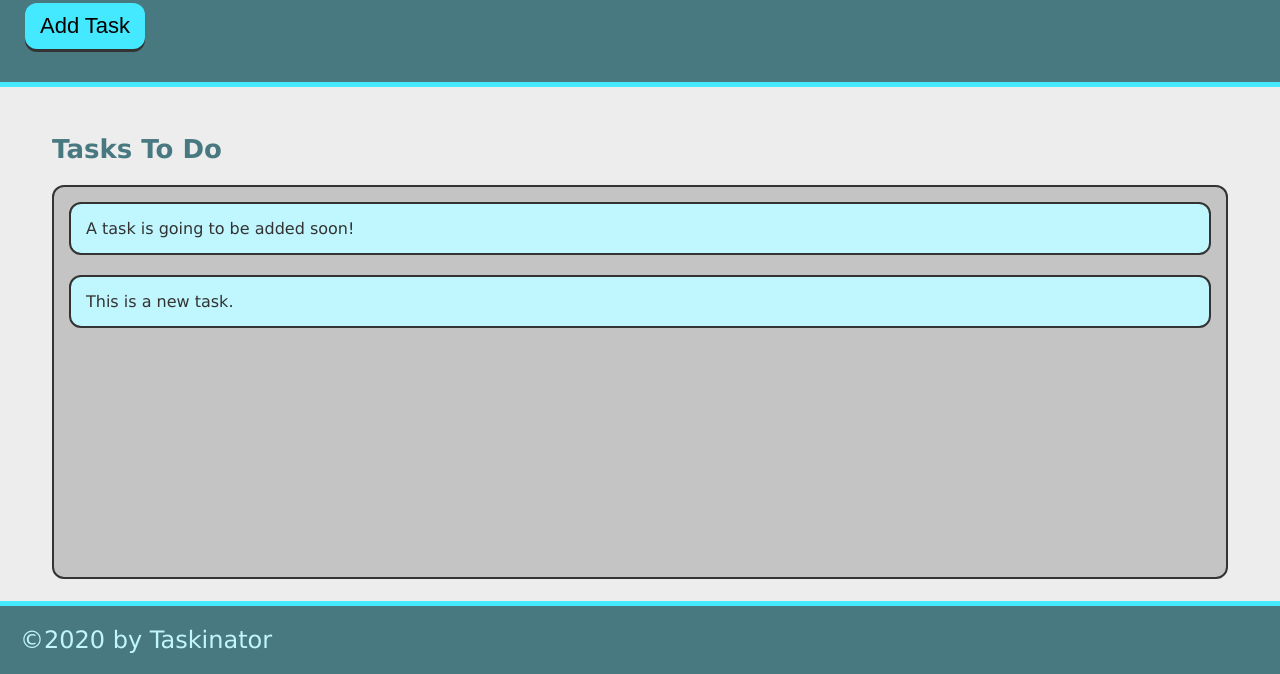
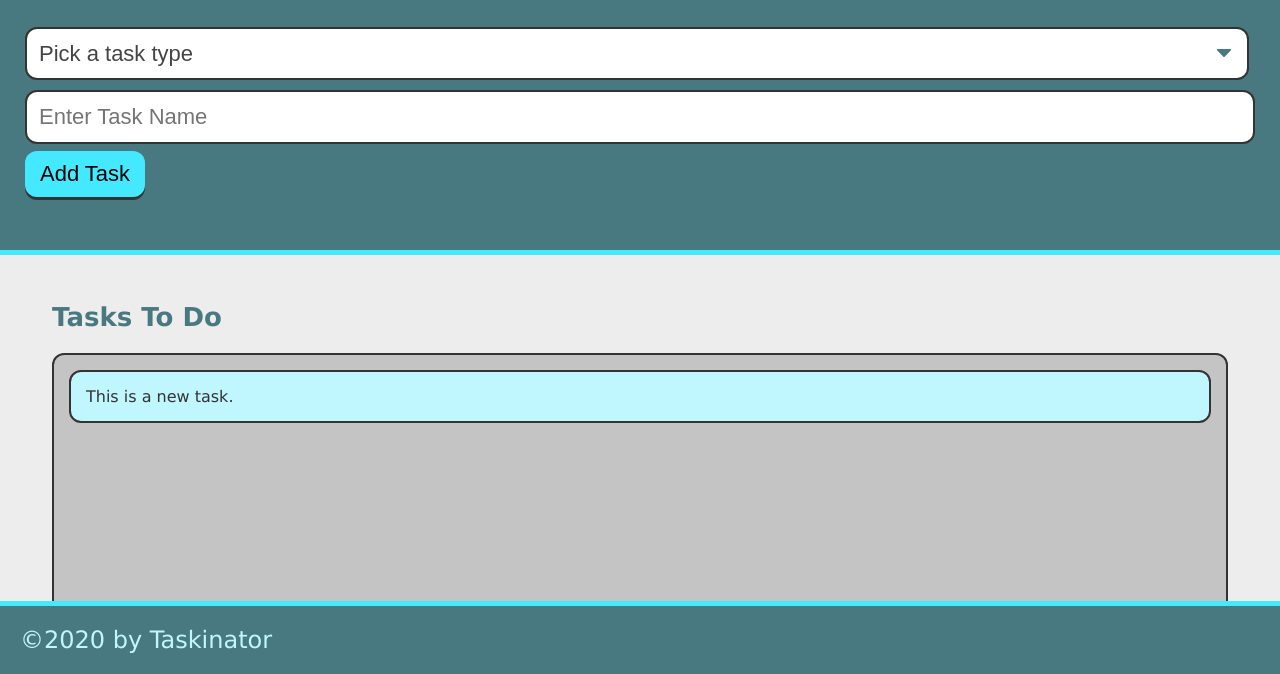
Before and after one commit to khuggins1/taskinator, a plain HTML site: page index.html in a window 1280 px wide. Shown: the part 126-800 px from the top of the page. Drawn offline with Linux system fonts and the light colour scheme.

Commit message:
task working

```diff
--- a/Javascript/script.js
+++ b/Javascript/script.js
@@ -1,15 +1,19 @@
-var buttonEl = document.querySelector("#save-task");
+var formEl = document.querySelector("#task-form");
+
 var tasksToDoEl = document.querySelector("#tasks-to-do");
 
-buttonEl.addEventListener("click", createTaskHandler); {
-  var listItemEl = document.createElement("li");
-  listItemEl.className = "task-item";
-  listItemEl.textContent = "This is a new task.";
-  tasksToDoEl.appendChild(listItemEl);
-};
-var createTaskHandler = function() {
+  var createTaskHandler = function(event) {
+
+    event.preventDefault();
+
     var listItemEl = document.createElement("li");
     listItemEl.className = "task-item";
     listItemEl.textContent = "This is a new task.";
     tasksToDoEl.appendChild(listItemEl);
-  }
+  };
+  formEl.addEventListener("submit", createTaskHandler);; {
+    var listItemEl = document.createElement("li");
+    listItemEl.className = "task-item";
+    listItemEl.textContent = "This is a new task.";
+    tasksToDoEl.appendChild(listItemEl);
+  };
--- a/index.html
+++ b/index.html
@@ -1,4 +1,4 @@
-<!DOCTYPE html>
+!DOCTYPE html>
 <html lang="en">
 
 <head>
@@ -8,19 +8,31 @@
   <title>Taskinator</title>
   <link rel="stylesheet" href="./assets/style.css">
 </head>
+<body>
+<header>
+    <h1 class="page-title">Taskinator</h1>
+    <p>Click the button below to add a new task!</p>
+    <form id="task-form">
+        <div class="form-group">
+            <select name="task-type" class="select-dropdown">
+                <option value="" disabled selected>Pick a task type</option>
+                <option value="Print">Print</option>
+                <option value="Web">Web</option>
+                <option value="Mobile">Mobile</option>
+              </select>
+        </div>
+            <input type="text" name="task-name" placeholder="Enter Task Name" />
 
-<body>
-    <header>
-        <h1 class="page-title">Taskinator</h1>
-        <p>Click the button below to add a new task!</p>
-        <button class="btn" id="save-task">Add Task</button>
+        <div class="form-group">
+
+          <button class="btn" id="save-task" type="submit">Add Task</button>
+        </div>
+      </form>
     </header>
     <main class="page-content">
         <section class="task-list-wrapper">
           <h2 class="list-title">Tasks To Do</h2>
-          <ul class="task-list" id="tasks-to-do">
-            <li class="task-item">A task is going to be added soon!</li>
-          </ul>
+          <ul class="task-list" id="tasks-to-do"></ul>
         </section>
       </main>
 
```
